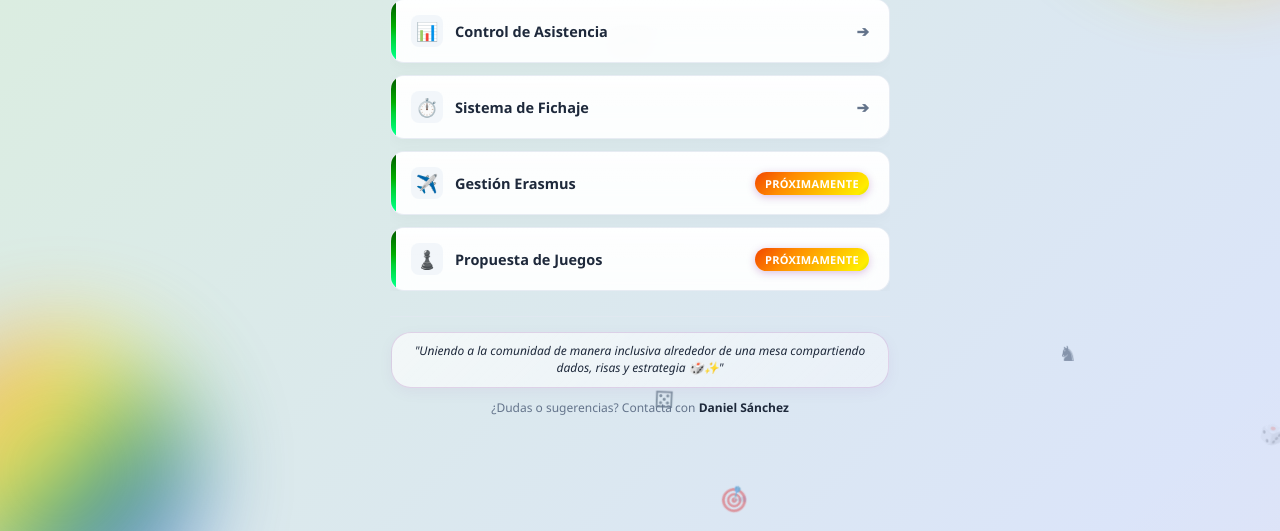
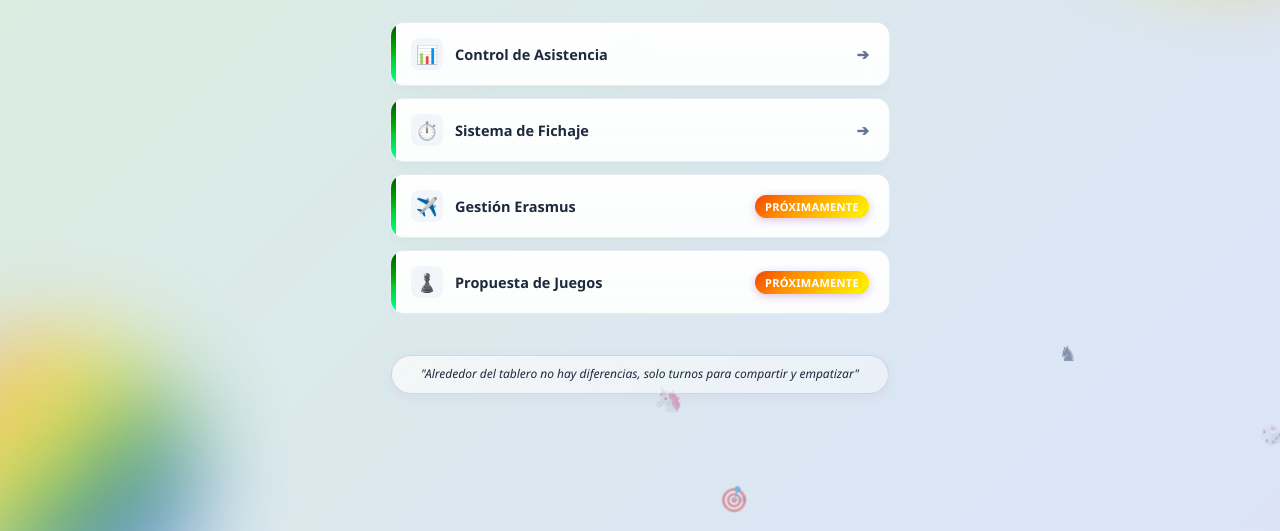
Before and after one commit to Dasanfer/mainhub_gmadrid, a plain HTML site: page index.html in a window 1280 px wide. Shown: the part 269-800 px from the top of the page. Drawn offline with Linux system fonts and the light colour scheme.

Commit message:
Update index.html

```diff
--- a/index.html
+++ b/index.html
@@ -498,9 +498,8 @@ body::after {
     <!-- FOOTER INFORMATIVO -->
     <footer class="hub-footer">
         <blockquote>
-            "Uniendo a la comunidad de manera inclusiva alrededor de una mesa compartiendo dados, risas y estrategia 🎲✨"
+			"Alrededor del tablero no hay diferencias, solo turnos para compartir y empatizar"
         </blockquote>
-        <p>¿Dudas o sugerencias? Contacta con <b>Daniel Sánchez</b></p>
     </footer>
 
 </div>
@@ -509,7 +508,7 @@ body::after {
 <script>
 document.addEventListener("DOMContentLoaded", () => {
     const container = document.getElementById("floating-games-container");
-    const gameEmotes = ["🎲", "♟️", "👑", "♞", "🃏", "🎯", "🧩", "⚄", "⚀"];
+    const gameEmotes = ["🎲", "♟️", "👑", "♞", "🃏", "🎯", "🧩", "🦄", "🌈"];
 
     function spawnGameItem() {
         const item = document.createElement("div");
```
